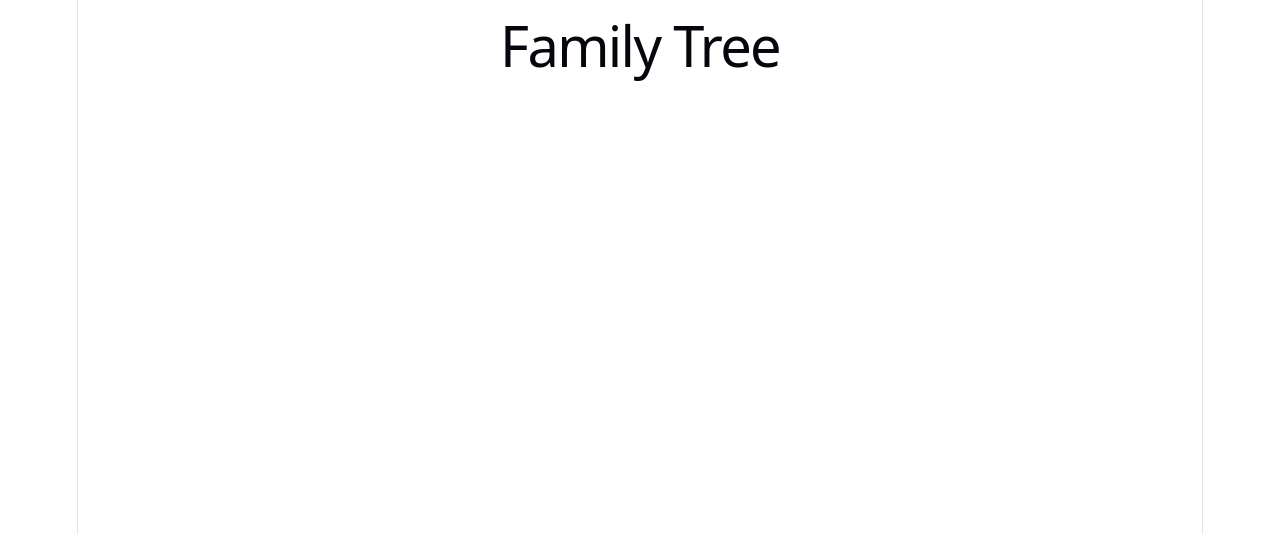
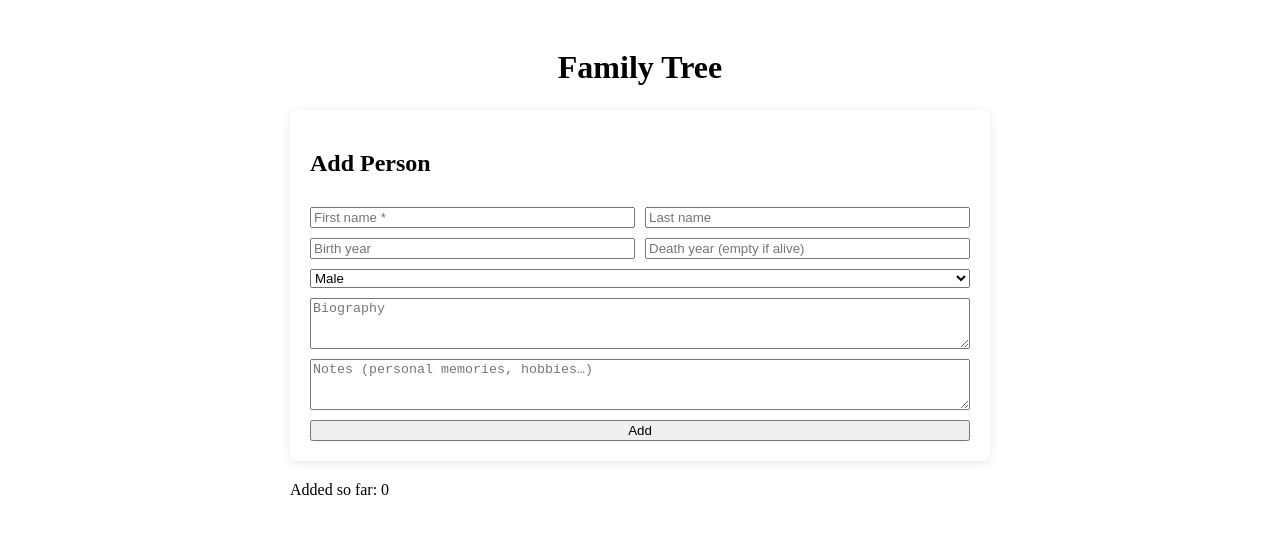
Before and after one commit to Axuta/family-tree, a React (Vite) app: page / in a window 1280 px wide. Shown: the top 534 px of the page. Built offline with nearby package versions, Linux system fonts and the light colour scheme.

Commit message:
Add person model, storage and form

```diff
--- a/src/App.jsx
+++ b/src/App.jsx
@@ -1,9 +1,26 @@
+import { useState, useEffect } from "react";
+import PersonForm from "./components/PersonForm";
+import { loadPeople, savePeople } from "./utils/storage";
+
 function App() {
-  return (
-      <div>
-        <h1>Family Tree</h1>
-      </div>
-  );
+    const [people, setPeople] = useState(loadPeople);
+
+    const addPerson = (person) => {
+        const updated = [...people, person];
+        if (savePeople(updated)) {
+            setPeople(updated);
+        } else {
+            alert("Failed to save: storage limit reached");
+        }
+    };
+
+    return (
+        <div className="app">
+            <h1 className="app-title">Family Tree</h1>
+            <PersonForm onSave={addPerson} />
+            <p>Added so far: {people.length}</p>
+        </div>
+    );
 }
 
 export default App;
--- /dev/null
+++ b/src/components/PersonForm.jsx
@@ -0,0 +1,114 @@
+import { useState } from "react";
+
+function PersonForm({ onSave }) {
+    const [firstName, setFirstName] = useState("");
+    const [lastName, setLastName] = useState("");
+    const [birthYear, setBirthYear] = useState("");
+    const [deathYear, setDeathYear] = useState("");
+    const [gender, setGender] = useState("m");
+    const [bio, setBio] = useState("");
+    const [notes, setNotes] = useState("");
+    const [error, setError] = useState("");
+
+    const handleSubmit = (e) => {
+        e.preventDefault();
+
+        if (!firstName.trim()) {
+            setError("First name is required");
+            return;
+        }
+
+        const parsedBirth = birthYear === "" ? null : Number(birthYear);
+        const parsedDeath = deathYear === "" ? null : Number(deathYear);
+
+        if (parsedBirth && parsedDeath && parsedDeath < parsedBirth) {
+            setError("Death year cannot be earlier than birth year");
+            return;
+        }
+
+        onSave({
+            id: crypto.randomUUID(),
+            firstName: firstName.trim(),
+            lastName: lastName.trim(),
+            birthYear: parsedBirth,
+            deathYear: parsedDeath,
+            gender,
+            bio: bio.trim(),
+            notes: notes.trim(),
+            photo: null,
+            fatherId: null,
+            motherId: null,
+            spouseIds: [],
+        });
+
+        // очистка формы
+        setFirstName("");
+        setLastName("");
+        setBirthYear("");
+        setDeathYear("");
+        setBio("");
+        setNotes("");
+        setError("");
+    };
+
+    return (
+        <form onSubmit={handleSubmit} className="person-form">
+            <h2>Add Person</h2>
+
+            <div className="form-row">
+                <input
+                    type="text"
+                    placeholder="First name *"
+                    value={firstName}
+                    onChange={(e) => setFirstName(e.target.value)}
+                />
+                <input
+                    type="text"
+                    placeholder="Last name"
+                    value={lastName}
+                    onChange={(e) => setLastName(e.target.value)}
+                />
+            </div>
+
+            <div className="form-row">
+                <input
+                    type="number"
+                    placeholder="Birth year"
+                    value={birthYear}
+                    onChange={(e) => setBirthYear(e.target.value)}
+                />
+                <input
+                    type="number"
+                    placeholder="Death year (empty if alive)"
+                    value={deathYear}
+                    onChange={(e) => setDeathYear(e.target.value)}
+                />
+            </div>
+
+            <select value={gender} onChange={(e) => setGender(e.target.value)}>
+                <option value="m">Male</option>
+                <option value="f">Female</option>
+            </select>
+
+            <textarea
+                placeholder="Biography"
+                value={bio}
+                onChange={(e) => setBio(e.target.value)}
+                rows={3}
+            />
+
+            <textarea
+                placeholder="Notes (personal memories, hobbies…)"
+                value={notes}
+                onChange={(e) => setNotes(e.target.value)}
+                rows={3}
+            />
+
+            {error && <p className="error">{error}</p>}
+
+            <button type="submit">Add</button>
+        </form>
+    );
+}
+
+export default PersonForm;
--- a/src/index.css
+++ b/src/index.css
@@ -1,111 +1,41 @@
-:root {
-  --text: #6b6375;
-  --text-h: #08060d;
-  --bg: #fff;
-  --border: #e5e4e7;
-  --code-bg: #f4f3ec;
-  --accent: #aa3bff;
-  --accent-bg: rgba(170, 59, 255, 0.1);
-  --accent-border: rgba(170, 59, 255, 0.5);
-  --social-bg: rgba(244, 243, 236, 0.5);
-  --shadow:
-    rgba(0, 0, 0, 0.1) 0 10px 15px -3px, rgba(0, 0, 0, 0.05) 0 4px 6px -2px;
+/*.app-header {*/
+/*  text-align: center;*/
+/*  margin-top: 24px;*/
+/*}*/
 
-  --sans: system-ui, 'Segoe UI', Roboto, sans-serif;
-  --heading: system-ui, 'Segoe UI', Roboto, sans-serif;
-  --mono: ui-monospace, Consolas, monospace;
+/*body {*/
+/*  margin: 0;*/
+/*  font-family: Arial, sans-serif;*/
+/*  background: #f5f5f5;*/
+/*}*/
 
-  font: 18px/145% var(--sans);
-  letter-spacing: 0.18px;
-  color-scheme: light dark;
-  color: var(--text);
-  background: var(--bg);
-  font-synthesis: none;
-  text-rendering: optimizeLegibility;
-  -webkit-font-smoothing: antialiased;
-  -moz-osx-font-smoothing: grayscale;
-
-  @media (max-width: 1024px) {
-    font-size: 16px;
-  }
+.app {
+  max-width: 700px;
+  margin: 0 auto;
+  padding: 20px;
 }
 
-@media (prefers-color-scheme: dark) {
-  :root {
-    --text: #9ca3af;
-    --text-h: #f3f4f6;
-    --bg: #16171d;
-    --border: #2e303a;
-    --code-bg: #1f2028;
-    --accent: #c084fc;
-    --accent-bg: rgba(192, 132, 252, 0.15);
-    --accent-border: rgba(192, 132, 252, 0.5);
-    --social-bg: rgba(47, 48, 58, 0.5);
-    --shadow:
-      rgba(0, 0, 0, 0.4) 0 10px 15px -3px, rgba(0, 0, 0, 0.25) 0 4px 6px -2px;
-  }
-
-  #social .button-icon {
-    filter: invert(1) brightness(2);
-  }
+.app-title {
+  text-align: center;
+  margin-bottom: 24px;
 }
 
-body {
-  margin: 0;
+.person-form {
+  display: flex;
+  flex-direction: column;
+  gap: 10px;
+  padding: 20px;
+  background: white;
+  border-radius: 8px;
+  box-shadow: 0 2px 8px rgba(0, 0, 0, 0.1);
+  margin-bottom: 20px;
 }
 
-#root {
-  width: 1126px;
-  max-width: 100%;
-  margin: 0 auto;
-  text-align: center;
-  border-inline: 1px solid var(--border);
-  min-height: 100svh;
+.form-row {
   display: flex;
-  flex-direction: column;
-  box-sizing: border-box;
+  gap: 10px;
 }
 
-h1,
-h2 {
-  font-family: var(--heading);
-  font-weight: 500;
-  color: var(--text-h);
+.form-row input {
+  flex: 1;
 }
-
-h1 {
-  font-size: 56px;
-  letter-spacing: -1.68px;
-  margin: 32px 0;
-  @media (max-width: 1024px) {
-    font-size: 36px;
-    margin: 20px 0;
-  }
-}
-h2 {
-  font-size: 24px;
-  line-height: 118%;
-  letter-spacing: -0.24px;
-  margin: 0 0 8px;
-  @media (max-width: 1024px) {
-    font-size: 20px;
-  }
-}
-p {
-  margin: 0;
-}
-
-code,
-.counter {
-  font-family: var(--mono);
-  display: inline-flex;
-  border-radius: 4px;
-  color: var(--text-h);
-}
-
-code {
-  font-size: 15px;
-  line-height: 135%;
-  padding: 4px 8px;
-  background: var(--code-bg);
-}
--- /dev/null
+++ b/src/utils/storage.js
@@ -0,0 +1,20 @@
+const STORAGE_KEY = "familyTree";
+
+export function loadPeople() {
+    try {
+        const raw = localStorage.getItem(STORAGE_KEY);
+        const parsed = raw ? JSON.parse(raw) : [];
+        return Array.isArray(parsed) ? parsed : [];
+    } catch {
+        return []; // повреждённый JSON не уронит приложение
+    }
+}
+
+export function savePeople(people) {
+    try {
+        localStorage.setItem(STORAGE_KEY, JSON.stringify(people));
+        return true;
+    } catch {
+        return false; // QuotaExceededError — место кончилось
+    }
+}
```
Also changed, not shown: src/utils/family.js (added, +16 -0 lines).
